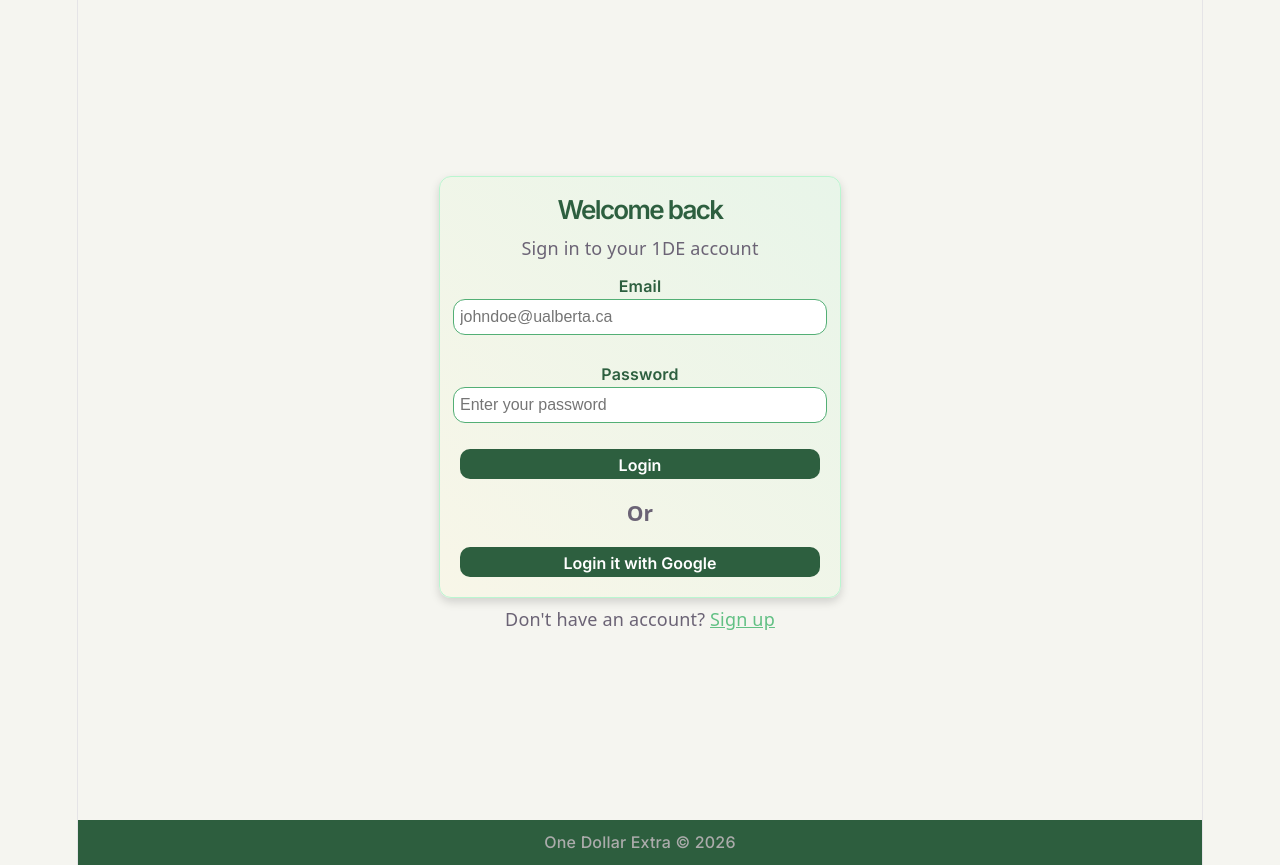
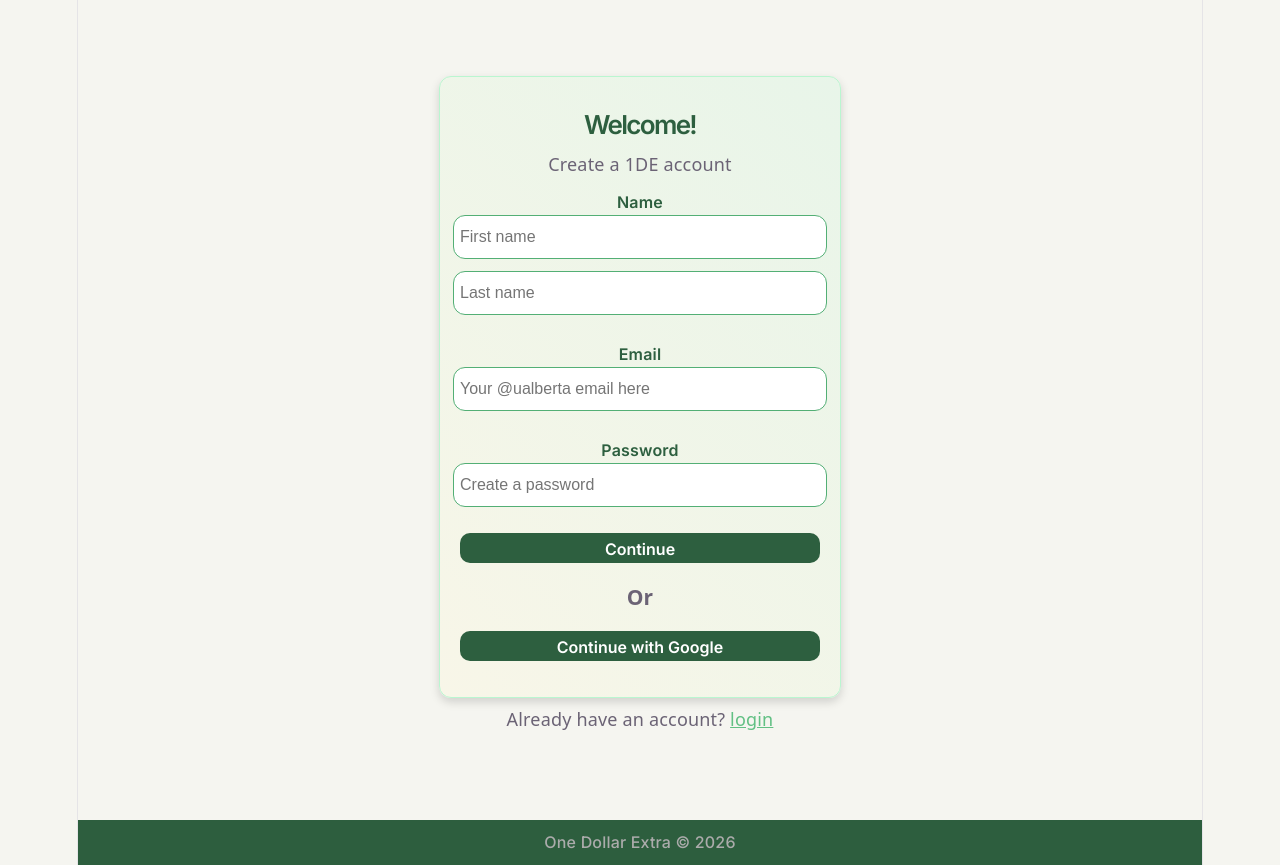
Before and after one commit to oebynahi/unimarketplace, a React (Vite) app: page / in a window 1280 px wide. Built offline with nearby package versions, Linux system fonts and the light colour scheme; no server answers.

Commit message:
progress made with auth pages

```diff
--- a/src/App.jsx
+++ b/src/App.jsx
@@ -5,14 +5,16 @@ import heroImg from './assets/hero.png'
 import BrowsePage from './pages/browse'
 import Login from './pages/login'
 import MyListings from './pages/mylistings'
+import Signup from './pages/signup'
 import './App.css'
 
 function App() {
   const [loginCookie, setLoginCookie] = React.useState(false)
 
   return(
-        (loginCookie) ? <BrowsePage /> : <Login />
+        // (loginCookie) ? <BrowsePage /> : <Login />
     // <MyListings />
+    <Signup />
 
   )
 }
--- /dev/null
+++ b/src/pages/signup.css
@@ -0,0 +1,79 @@
+.signup-form-max {
+    display: flex;
+    flex-direction: column;
+    align-items: center;
+    justify-content: center;
+    height: 100vh;
+}
+
+label {
+    font-family: 'Inter', sans-serif;
+    font-size: 12pt;
+    color: #2d5f3f;
+    font-weight: 600;
+}
+
+body {
+  background-color: #f5f5f0;
+}
+
+.signup-form {
+    width: 400px;
+    background-image: linear-gradient(45deg,#f8f6e8, #e8f5e9);
+    height: 600px;
+    display: flex;
+    flex-direction: column;
+    justify-content: center;
+    align-items: center;
+    margin: 8px;
+    padding-bottom: 20px;
+    border-radius: 12px;
+    border: 1px solid #baf6d0;
+    box-shadow: 0px 4px 10px rgba(0, 0, 0, 0.15);
+}
+
+input {
+    height: 30px;
+    width: 360px;
+    border: 1px solid #53af75;
+    border-radius: 12px;
+    font-size: 12pt;
+    padding: 6px;
+}
+
+input[type="text"]:focus{
+    outline: 2px solid #62c084;
+}
+
+.signup-option-button {
+    height: 30px;
+    width: 360px;
+    font-family: 'Inter', sans-serif;
+    font-size: 12pt;
+    color: white;
+    font-weight: 600;
+    border-radius: 10px;
+    background-color: #2d5f3f;
+    border: 0;
+    padding: 6px 6px;
+}
+
+h1 {
+    font-size: 26px;
+    font-weight: 600;
+    color:#2d5f3f;
+    font-family: 'Inter', sans-serif;
+    margin: 20px 0px 12px;
+}
+
+a {
+    color: #62c084;
+}
+
+.subhead {
+    margin-bottom: 12px;
+}
+
+#firstNameBox {
+    margin-bottom: 12px;
+}
--- /dev/null
+++ b/src/pages/signup.jsx
@@ -0,0 +1,85 @@
+import {supabase} from '../../supabaseClient.js'
+import './signup.css'
+import Footer from '../components/footer'
+
+
+export default function Signup() {
+
+    async function handleSumbit (formData) {
+        // const email = formData.get("email")
+        // const password = formData.get("password")
+
+        const {data, error} = await supabase.auth.signUp({
+            email: formData.get("email"),
+            password: formData.get("password"),
+            options : {
+                display_name: `${formData.get("first_name")} ${formData.get("last_name")}`
+            }
+        })
+
+        if (error) {
+            console.error(error)
+            return <h1>Error!</h1>
+        }
+
+        const {error2} = await supabase.from('users').insert({
+            first_name: formData.get("first_name"),
+            last_name: formData.get("last_name"),
+            email : formData.get("email")
+        })
+
+        if (error2) {
+            console.error(error2)
+            return <h1>Error!</h1>
+        }
+
+        return(
+            <h1>Welcome back</h1>
+        )
+    }
+
+
+    return (
+        <>
+            <div className="signup-form-max">
+
+                <form className='signup-form' action={handleSumbit}>
+                    <h1>Welcome!</h1>
+                    <p className='subhead'>Create a 1DE account</p>
+
+                    <label htmlFor="firstNameBox">Name</label>
+                    <input type="text" id="firstNameBox" placeholder='First name' name='first_name' aria-label='First Name'/>
+                    <input type="text" id="lastNameBox" placeholder='Last name' name='last_name' aria-label='Last Name'/>
+
+                    <br />
+
+                    <label htmlFor="emailBox">Email</label>
+                    <input type="text" id="emailBox" placeholder='Your @ualberta email here' name='email' aria-label='email'/>
+
+                    <br />
+
+                    <label htmlFor="passwordBox">Password</label>
+                    <input type="password" id="passwordBox" placeholder='Create a password' name='password' aria-label='password'/>
+
+                    <br />
+
+
+                    <button className='signup-option-button' type="submit">Continue</button>
+
+                    <h3>Or</h3>
+
+                    {/* Oauth signup */}
+
+                    <button className='signup-option-button' type="submit">Continue with Google</button>
+
+                </form>
+
+
+                <p>Already have an account? <a href="">login</a></p>
+
+            </div>
+
+            <Footer />
+        </>
+    )
+}
```
